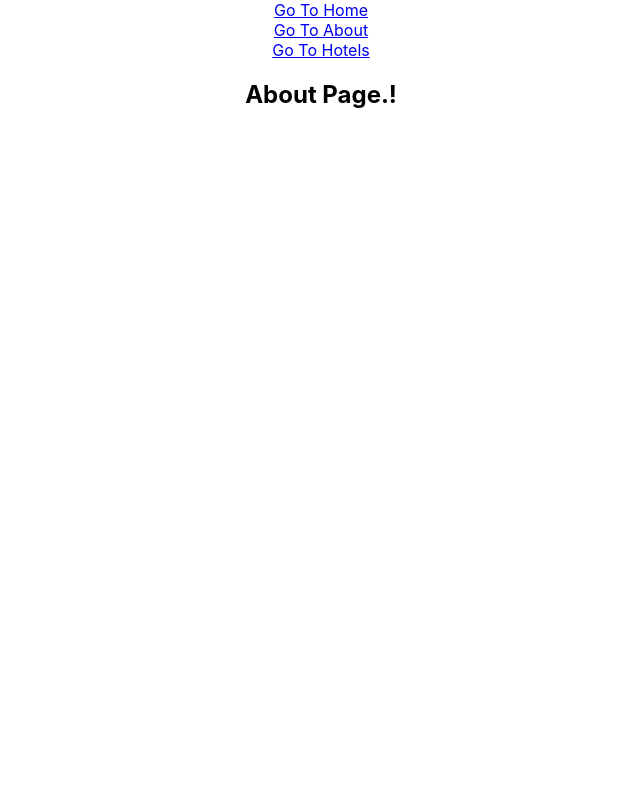
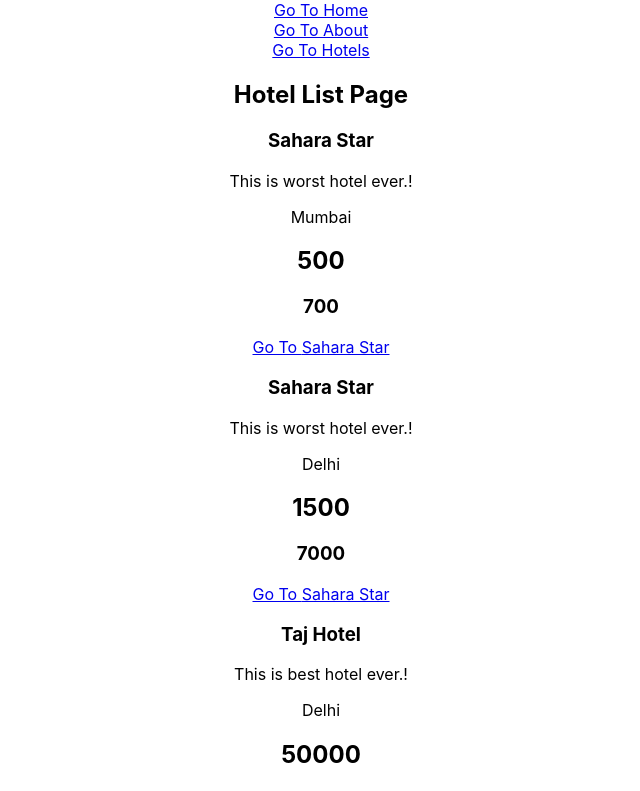
Before and after one commit to sanket90/mern-stack-beginner, a React (Create React App) app in the folder reactjsapp/: page /hotels in a window 1280 px wide. Shown: the top 791 px of the page, without its empty margins (319-959 px from the left). Built offline with nearby package versions, Linux system fonts and the light colour scheme.

Commit message:
[Add] Parameterised Route and Dynamic routes

```diff
--- a/reactjsapp/src/App.js
+++ b/reactjsapp/src/App.js
@@ -5,6 +5,8 @@
 
 import HomePage from './routes/Home';
 import AboutPage from './routes/About';
+import HotelListPage from './routes/HotelListPage';
+import HotelDetailPage from './routes/HotelDetailPage';
 
 function App() {
   return (
@@ -24,11 +26,9 @@
 
           <Route path="/home"> <HomePage /> </Route>
           <Route path="/about"> <AboutPage /> </Route>
-          <Route path="/hotels/:id"> <AboutPage /> </Route>
-          <Route path="/hotels"> <AboutPage /> </Route>
+          <Route path="/hotels/:id"> <HotelDetailPage /> </Route>
+          <Route path="/hotels"> <HotelListPage /> </Route>
 
-
-          {/* <Route exact path="/"> <AboutPage /> </Route> */}
           <Redirect exact path="/" to="/about"></Redirect>
           <Redirect path="/**" to="/about"></Redirect>
 
--- a/reactjsapp/src/components/product/HotelItem.js
+++ b/reactjsapp/src/components/product/HotelItem.js
@@ -1,35 +1,36 @@
 import React from "react";
 
-class HotelItem extends React.Component {
-
-    render() {
+function HotelItem(props) {
     return (
         <div className="product-item">
             <div className="row">
-                    <div className="product-image">
-                        <img src={ this.props.imgUrl } alt="Product"></img>
-                    </div>
+                {/* <div className="product-image">
+                    <img src={props.imgUrl} alt="Product"></img>
+                </div> */}
                 <div className="product-description">
                     <h3>
-                            { this.props.title }
+                        {props.title}
                     </h3>
                     <p>
-                            { this.props.description }
+                        {props.description}
+                    </p>
+                    <p>
+                        {props.location}
                     </p>
                 </div>
                 <div className="product-price">
                     <h2>
-                            { this.props.currentPrice }
+                        {props.currentPrice}
                     </h2>
                     <h3>
-                            { this.props.originalPrice }
+                        {props.originalPrice}
                     </h3>
                 </div>
             </div>
         </div>
     );
 }
-}
+
 
 
 export default HotelItem;
--- a/reactjsapp/src/components/product/HotelList.js
+++ b/reactjsapp/src/components/product/HotelList.js
@@ -5,23 +5,23 @@
 import HotelItem from "./HotelItem";
 
 function HotelList(props) {
-    console.log(props);
     return (
         <div className="product-list">
             {
-                props.hotelList.map(productData => {
+                props.hotelList.map(hotelData => {
 
                     return (
-                        <div key={productData.id}>
+                        <div key={hotelData.id}>
                             <HotelItem
-                                imgUrl={productData.imgUrl}
-                                title={productData.title}
-                                description={productData.description}
-                                currentPrice={productData.currentPrice}
-                                originalPrice={productData.originalPrice}
+                                imgUrl={hotelData.imgUrl}
+                                title={hotelData.title}
+                                description={hotelData.description}
+                                currentPrice={hotelData.currentPrice}
+                                originalPrice={hotelData.originalPrice}
+                                location={hotelData.location}
                             ></HotelItem>
 
-                            <Link to={`${props.hotelDetailUrl}/${productData.id}`}>Go To {productData.title}</Link>
+                            <Link to={`${props.hotelDetailUrl}/${hotelData.id}`}>Go To {hotelData.title}</Link>
                         </div>
 
                     );
--- /dev/null
+++ b/reactjsapp/src/data/HotelDataService.js
@@ -0,0 +1,72 @@
+class HotelDataService {
+
+    hotelList = [
+        {
+          "id": 1234,
+          "title": "Taj Hotel",
+          "brand": "TATA",
+          "description": "This is best hotel ever.!",
+          "location": "Delhi",
+          "currentPrice": 50000,
+          "originalPrice": 70000,
+          "imgUrl": ""
+        },
+        {
+          "id": 5678,
+          "title": "Sahara Star",
+          "brand": "Sahara",
+          "description": "This is worst hotel ever.!",
+          "location": "Mumbai",
+          "currentPrice": 500,
+          "originalPrice": 700,
+          "imgUrl": ""
+        },
+        {
+          "id": 4321,
+          "title": "Taj Hotel",
+          "brand": "TATA",
+          "description": "This is best hotel ever.!",
+          "location": "Mumbai",
+          "currentPrice": 150000,
+          "originalPrice": 170000,
+          "imgUrl": ""
+        },
+        {
+          "id": 8765,
+          "title": "Sahara Star",
+          "brand": "Sahara",
+          "description": "This is worst hotel ever.!",
+          "location": "Delhi",
+          "currentPrice": 1500,
+          "originalPrice": 7000,
+          "imgUrl": ""
+        }
+    ];
+
+
+    getAllHotels() {
+        return this.hotelList
+          .sort((item1, item2) => item1.currentPrice - item2.currentPrice);
+    }
+
+    getHotelById(id) {
+        return this.hotelList.find(item => item.id == id);
+    }
+
+    filterHotelByName(title) {
+      return this.hotelList
+        .sort((item1, item2) => item1.currentPrice < item2.currentPrice)
+        .filter(item => item.title == title);
+
+    }
+
+    filterHotelByLocation(location) {
+      return this.hotelList
+        .filter(item => item.location == location)
+        .sort((item1, item2) => item1.currentPrice < item2.currentPrice);
+    }
+
+}
+
+
+export default HotelDataService;
--- /dev/null
+++ b/reactjsapp/src/routes/HotelDetailPage.js
@@ -0,0 +1,42 @@
+import React from "react";
+
+import { withRouter } from 'react-router-dom';
+
+import HotelDataService from '../data/HotelDataService'
+
+import HotelItem from '../components/product/HotelItem';
+
+class HotelDetailPage extends React.Component {
+
+    constructor(props) {
+        super(props);
+
+        console.log(props);
+
+        const hotelDataService = new HotelDataService();
+        this.state = {
+            hotelData: hotelDataService.getHotelById(props.match.params.id)
+        };
+    }
+
+    render() {
+        console.log(this.props);
+
+        return (
+            <div>
+                <h2>Hotel Detail Page</h2>
+                <HotelItem
+                                imgUrl={this.state.hotelData.imgUrl}
+                                title={this.state.hotelData.title}
+                                description={this.state.hotelData.description}
+                                currentPrice={this.state.hotelData.currentPrice}
+                                originalPrice={this.state.hotelData.originalPrice}
+                                location={this.state.hotelData.location}
+                            ></HotelItem>
+            </div>
+
+        );
+    }
+}
+
+export default withRouter(HotelDetailPage);
--- /dev/null
+++ b/reactjsapp/src/routes/HotelListPage.js
@@ -0,0 +1,33 @@
+import React from "react";
+
+import { withRouter } from 'react-router-dom';
+
+
+import HotelDataService from '../data/HotelDataService'
+
+import HotelList from '../components/product/HotelList';
+
+class HotelListPage extends React.Component {
+
+    constructor(props) {
+        super(props);
+
+        const hotelDataService = new HotelDataService();
+        this.state = {
+            hotelList: hotelDataService.getAllHotels(),
+            hotelDetailUrl: props.match.url
+        };
+    }
+
+    render() {
+        return (
+            <div>
+                <h2>Hotel List Page</h2>
+                <HotelList hotelList={this.state.hotelList} hotelDetailUrl={this.state.hotelDetailUrl}></HotelList>
+            </div>
+
+        );
+    }
+}
+
+export default withRouter(HotelListPage);
```
Also changed, not shown: reactjsapp/src/data/productList.json (+32 -10 lines). Lines whose indentation alone changed are shown as unchanged.
